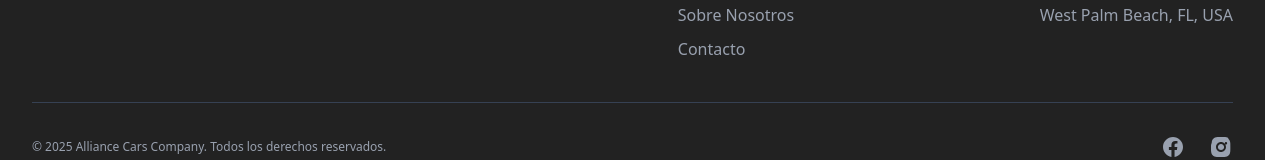
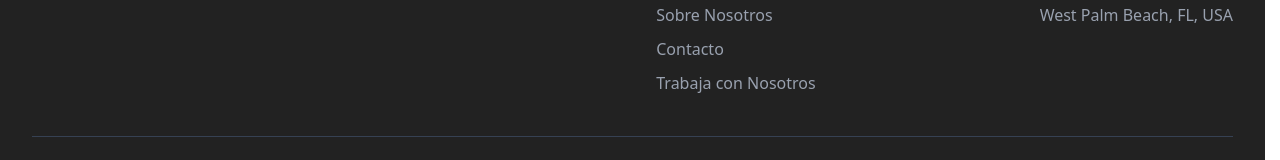
Before and after one commit to AccSoftware-usa/acc-front, a Next.js app: page / in a window 1280 px wide. Shown: the part 5130-5290 px from the top of the page. Built offline with nearby package versions, Linux system fonts and the light colour scheme.

Commit message:
Fix trabaja con nosotros

```diff
--- a/components/footer/footer.tsx
+++ b/components/footer/footer.tsx
@@ -45,6 +45,7 @@ export function Footer() {
               <li><Link href="/#reservations" className="hover:text-white">Reservas</Link></li>
               <li><Link href="/#about-us" className="hover:text-white">Sobre Nosotros</Link></li>
               <li><Link href="/#contact-us" className="hover:text-white">Contacto</Link></li>
+              <li><Link href="/#join-us" className="hover:text-white">Trabaja con Nosotros</Link></li>
             </ul>
           </div>
 
```
